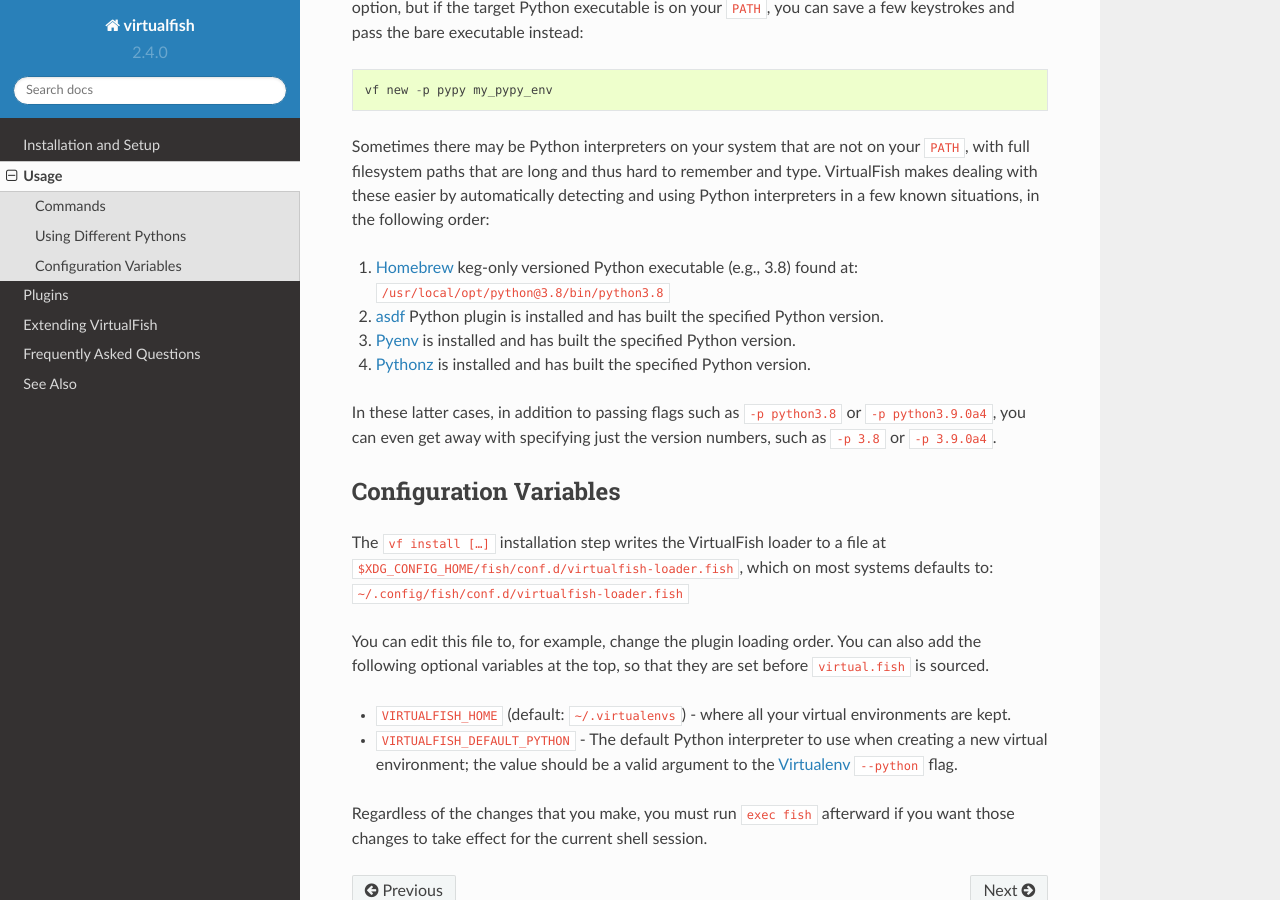
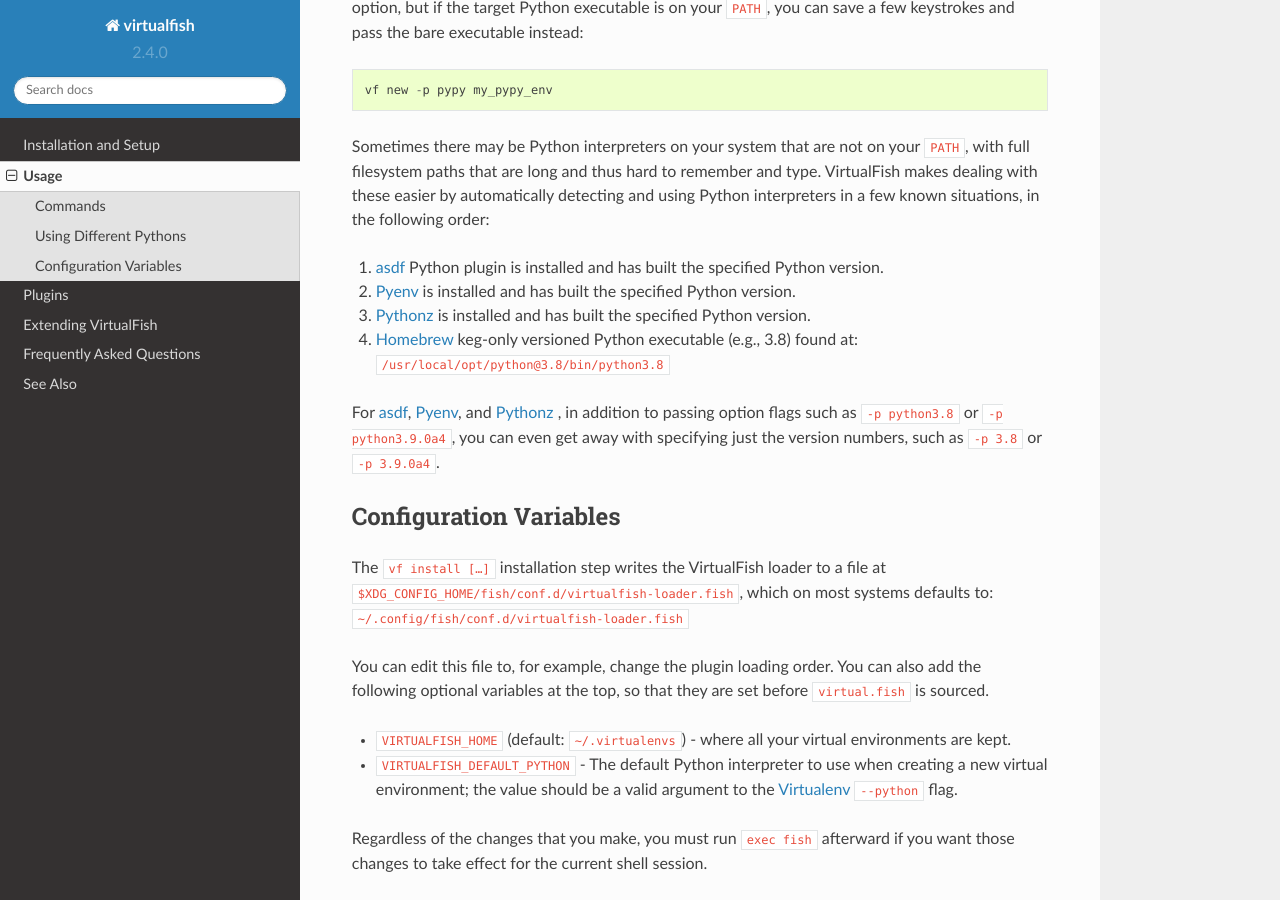
Before and after one commit to justinmayer/virtualfish, a Sphinx documentation site: the page built from docs/usage.rst, in a window 1280 px wide and 900 px high, scrolled down 1055 px. Built offline with Sphinx 7.4.7 and the Read the Docs theme 2.0.0, drawn with Linux system fonts in a browser that asks for light colours.

Commit message:
Document Python interpreter priority change

```diff
--- a/docs/usage.rst
+++ b/docs/usage.rst
@@ -50,15 +50,15 @@
 type. VirtualFish makes dealing with these easier by automatically detecting and
 using Python interpreters in a few known situations, in the following order:
 
-1. Homebrew_ keg-only versioned Python executable (e.g., 3.8) found at:
+1. asdf_ Python plugin is installed and has built the specified Python version.
+2. Pyenv_ is installed and has built the specified Python version.
+3. Pythonz_ is installed and has built the specified Python version.
+4. Homebrew_ keg-only versioned Python executable (e.g., 3.8) found at:
    ``/usr/local/opt/python@3.8/bin/python3.8``
-2. asdf_ Python plugin is installed and has built the specified Python version.
-3. Pyenv_ is installed and has built the specified Python version.
-4. Pythonz_ is installed and has built the specified Python version.
 
-In these latter cases, in addition to passing flags such as ``-p python3.8`` or
-``-p python3.9.0a4``, you can even get away with specifying just the version
-numbers, such as ``-p 3.8`` or ``-p 3.9.0a4``.
+For asdf_, Pyenv_, and Pythonz_ , in addition to passing option flags such as
+``-p python3.8`` or ``-p python3.9.0a4``, you can even get away with specifying
+just the version numbers, such as ``-p 3.8`` or ``-p 3.9.0a4``.
 
 .. _configuration_variables:
 
```
